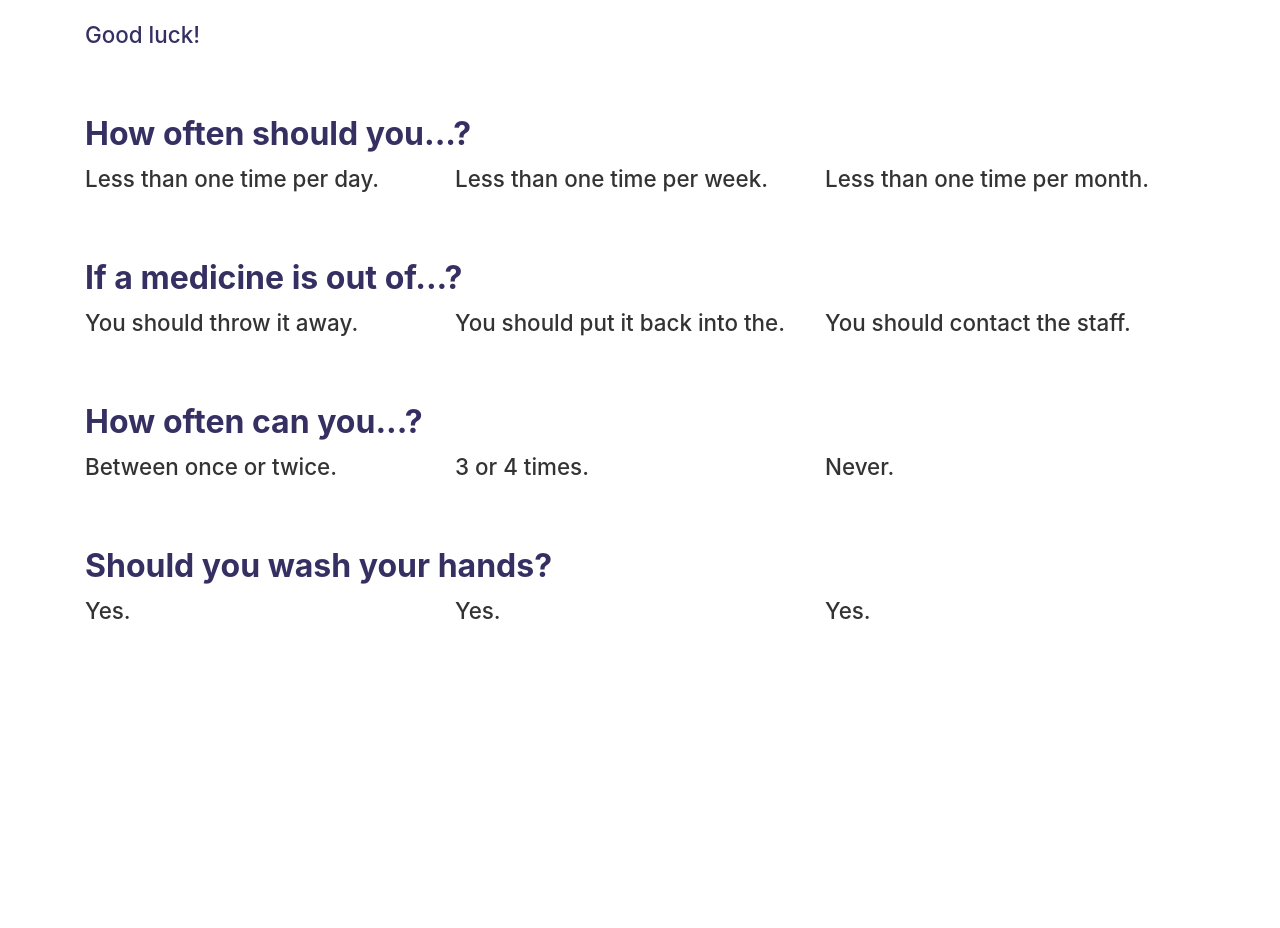
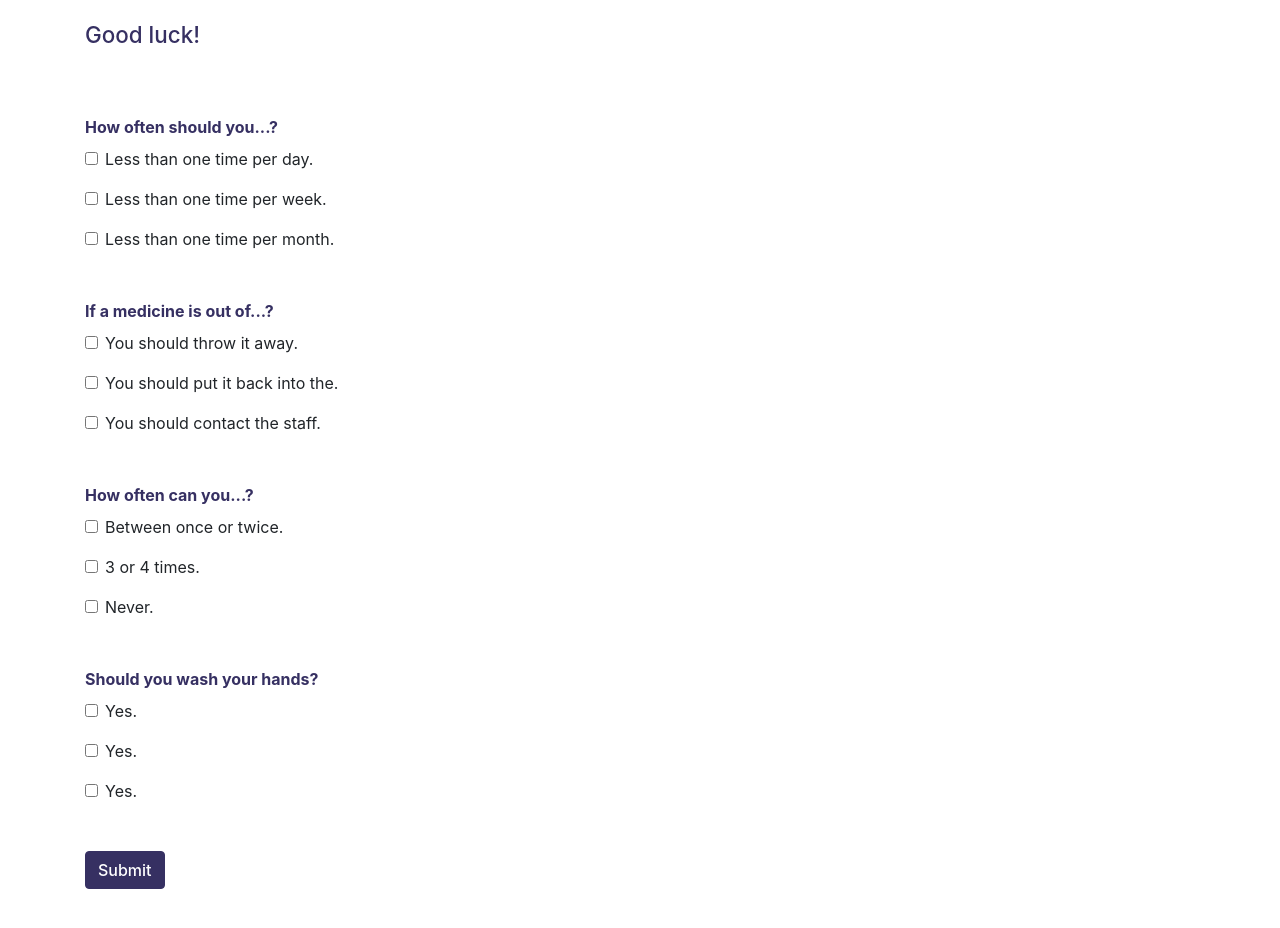
Before and after one commit to devcake-ab/join-the-force, a React (Create React App) app: page /test in a window 1280 px wide. Shown: the part 546-1474 px from the top of the page. Before the commit the page ends 1189 px from the top, so only its background shows below. Built offline with nearby package versions, Linux system fonts and the light colour scheme.

Commit message:
Changed test to form

```diff
--- a/src/components/Question.js
+++ b/src/components/Question.js
@@ -2,29 +2,37 @@ import React from 'react'
 import Container from 'react-bootstrap/Container'
 import Row from 'react-bootstrap/Row'
 import Col from 'react-bootstrap/Col'
+import Form from 'react-bootstrap/Form'
 
 const Question = props => {
     const generateAnswers = answers => {
         return answers.map((item, index) => {
             return (
-                <Col key={index} lg="4" md="4" xs="12">
-                    <Row>
-                        <p style={{ color: '#333333' }}>{item}</p>
-                    </Row>
-                </Col>
+                // <Col key={index} lg="4" md="4" xs="12">
+                //     <Row>
+                //         <p style={{ color: '#333333' }}>{item}</p>
+                //     </Row>
+                // </Col>
+                <Form.Group controlId={`answer-${item + index}`}>
+                    <Form.Check key={index} className="mb-1" type="checkbox" label={item} />
+                </Form.Group>
             )
         })
     }
 
     return (
-        <Container className="pt-5">
-            <Row>
-                <h2 style={{ fontWeight: 700 }}>{props.title}</h2>
-            </Row>
-            <Row>
+        // <Container className="pt-5">
+        //     <Row>
+        //         <h2 style={{ fontWeight: 700 }}>{props.title}</h2>
+        //     </Row>
+        //     <Row>
+        //         {generateAnswers(props.answers)}
+        //     </Row>
+        // </Container>
+        <Form.Group className="mb-5">
+            <Form.Label style={{ fontWeight: 700, color: "#363062" }}>{props.title}</Form.Label>
                 {generateAnswers(props.answers)}
-            </Row>
-        </Container>
+        </Form.Group>
     )
 }
 
--- a/src/screens/TestScreen.js
+++ b/src/screens/TestScreen.js
@@ -4,6 +4,8 @@ import Container from 'react-bootstrap/Container'
 import Row from 'react-bootstrap/Row'
 import Col from 'react-bootstrap/Col'
 import Image from 'react-bootstrap/Image'
+import Form from 'react-bootstrap/Form'
+import Button from 'react-bootstrap/Button'
 import { generateQuestions } from '../models/questionFunctions'
 
 // Images
@@ -16,8 +18,8 @@ const TestScreen = () => {
     return (
         <div>
             <NavbarCustom />
-            <Container className="pt-5">
-                <Row>
+            <Container className="pt-5 pb-5">
+                <Row className="mb-5">
                     <Col>
                         <h1>Get started with your application</h1>
                         <p>
@@ -33,7 +35,12 @@ const TestScreen = () => {
                         <Image src={Computer} fluid />
                     </Col>
                 </Row>
-                {generateQuestions(JSONData)}
+                <Form>
+                    {generateQuestions(JSONData)}
+                    <Button variant="primary" type="submit">
+                        Submit
+                    </Button>
+                </Form>
             </Container>
         </div>
     )
```
